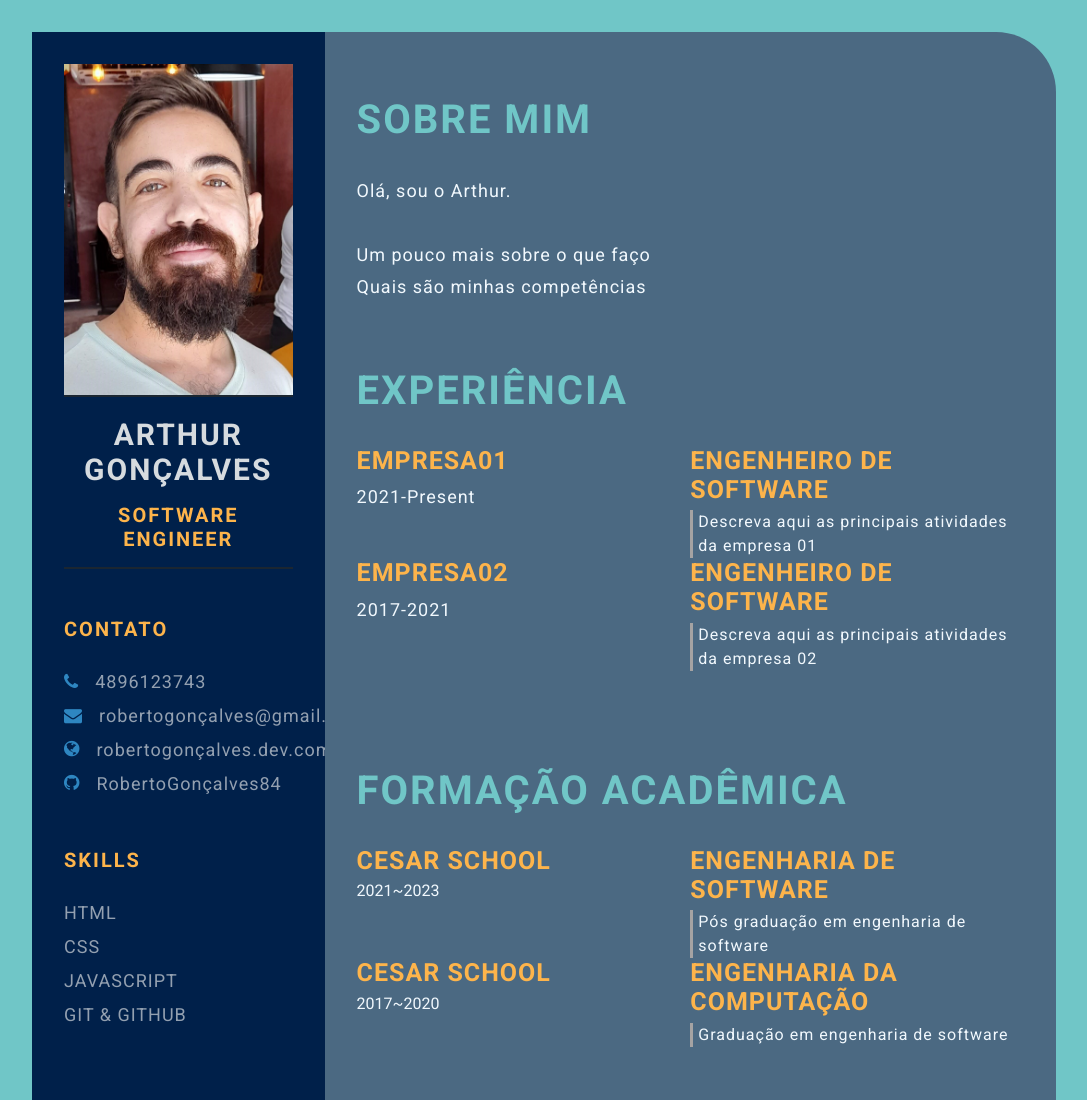
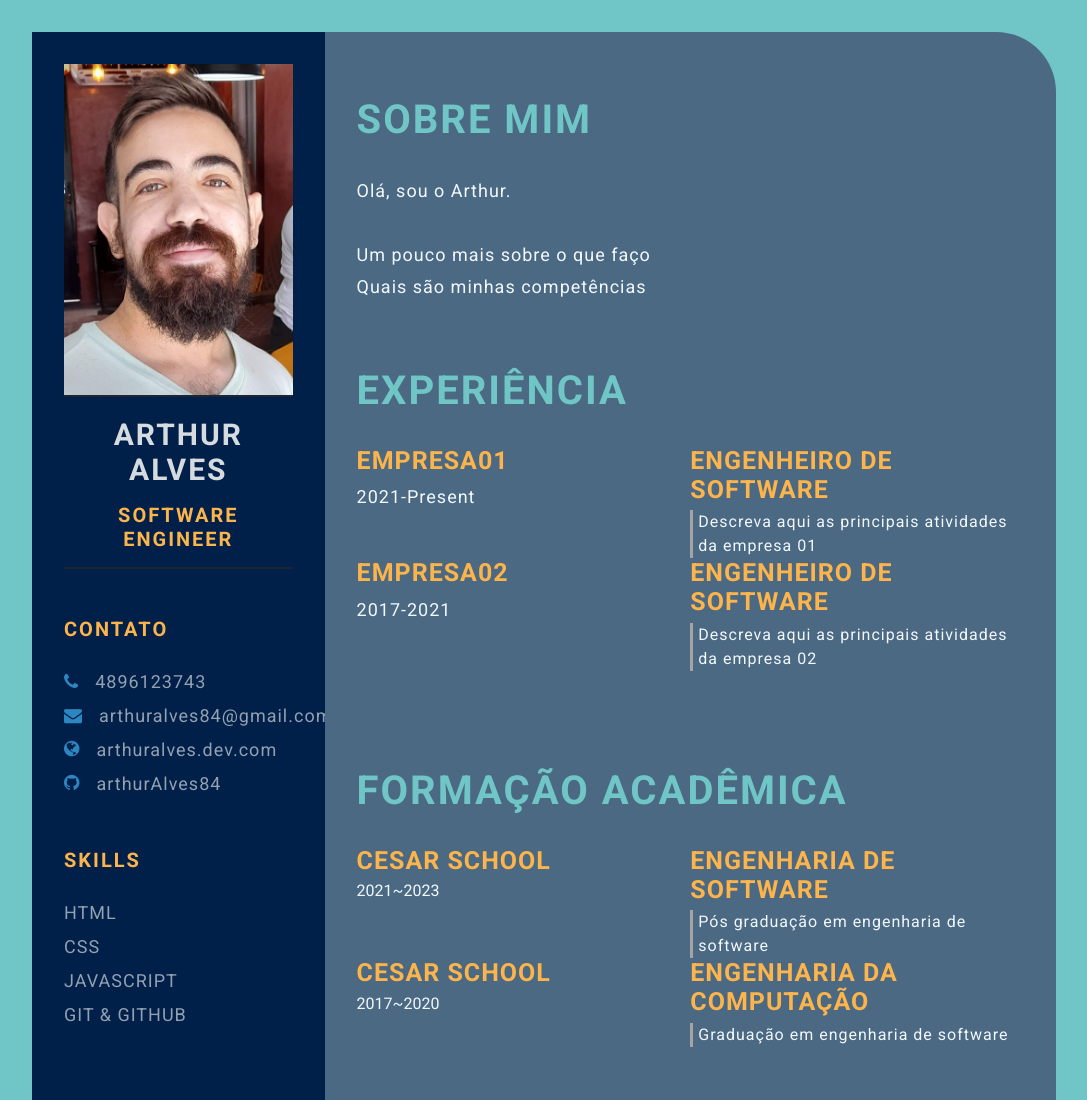
Before and after one commit to RicardoCunha42/devweek.github.io, a plain HTML site: page index.html in a window 1280 px wide. Shown: the top 1100 px of the page, without its empty margins (96-1183 px from the left). Drawn offline with Linux system fonts and the light colour scheme.

Commit message:
Update index.html

```diff
--- a/index.html
+++ b/index.html
@@ -25,16 +25,16 @@
             <section class="left-section-content">
                 <div class="profile">
                     <img class="profile image" src="img/profile-image.jpg" alt="Profile image">
-                    <p class="name"> Arthur Gonçalves </p>
+                    <p class="name"> Arthur Alves </p>
                     <p class="profession"> Software Engineer </p>
                 </div>
                 <div class="contact-info">
                     <p class="left-title">Contato</p>
                     <ul>
                         <li><i class="fa fa-phone"></i>4896123743</li>
-                        <li><i class="fa fa-envelope"></i>robertogonçalves@gmail.com</li>
-                        <li><i class="fa fa-globe"></i>robertogonçalves.dev.com</li>
-                        <li><i class="fa fa-github"></i>RobertoGonçalves84</li>
+                        <li><i class="fa fa-envelope"></i>arthuralves84@gmail.com</li>
+                        <li><i class="fa fa-globe"></i>arthuralves.dev.com</li>
+                        <li><i class="fa fa-github"></i>arthurAlves84</li>
                     </ul>
                     </p>
                 </div>
```
